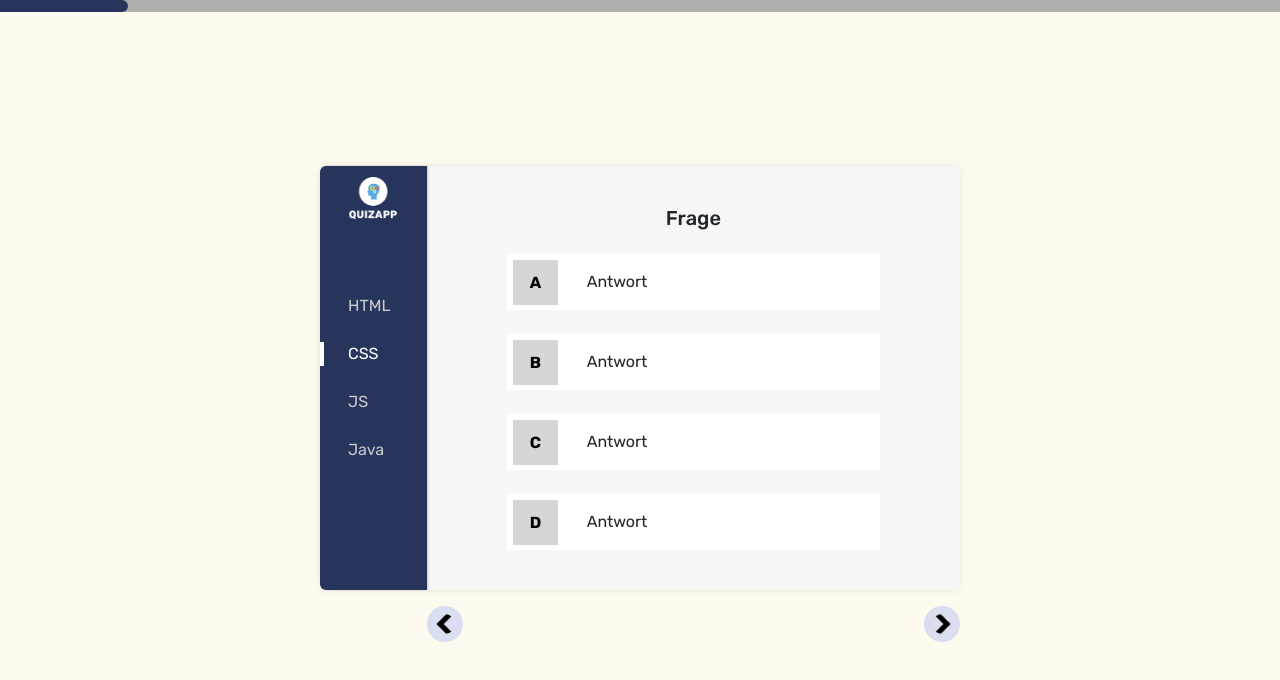
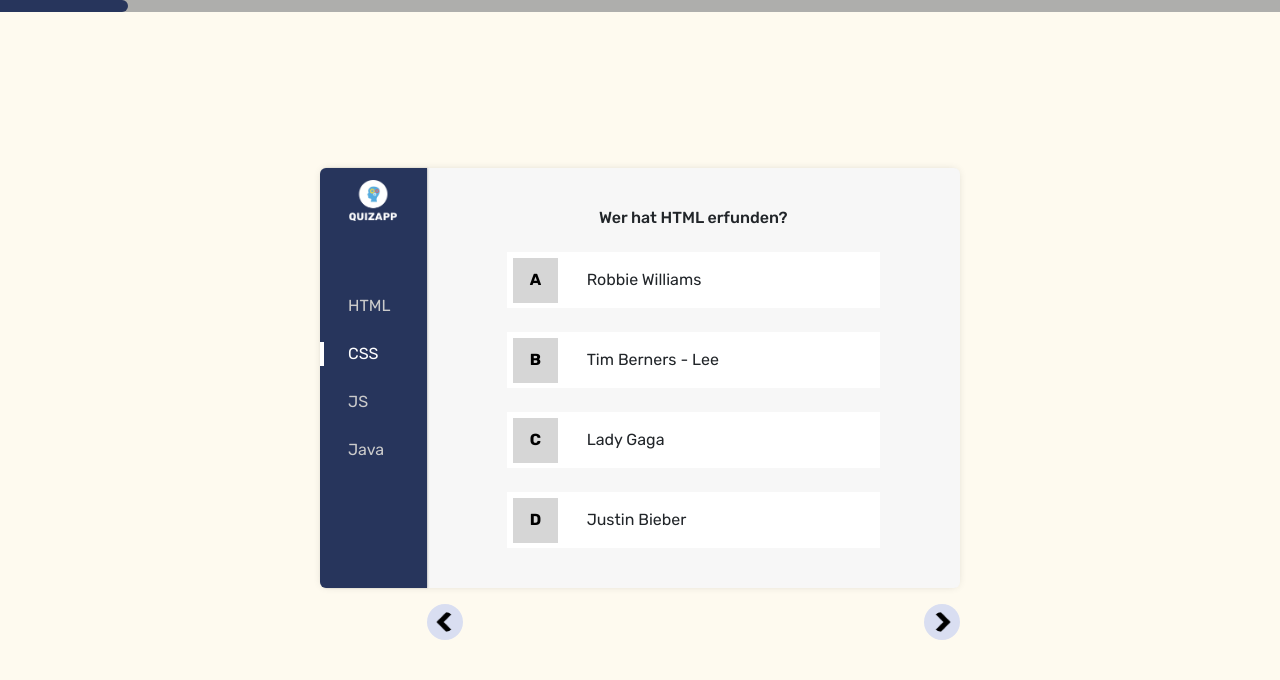
Before and after one commit to JohannesSpringer/QuizApp, a website: page index.html in a window 1280 px wide. Drawn offline with nearby package versions, Linux system fonts and the light colour scheme.

Commit message:
added JS functions showQuestion and answer

```diff
--- a/index.html
+++ b/index.html
@@ -34,33 +34,33 @@
         </div>
         <div class="col-md-10">
           <div class="card-body">
-            <h5 class="card-title">Frage</h5>
+            <h5 class="card-title" id="question-text">Frage</h5>
 
             <div class="card mb-4">
-              <div class="card-body card-body-content">
+              <div class="card-body card-body-content" id="answer_1_card" onclick="answer('answer_1')">
                 <div class="card-body-choice">A</div>
-                Antwort
+                <span id="answer_1"></span>
               </div>
             </div>
 
             <div class="card mb-4">
-              <div class="card-body card-body-content">
+              <div class="card-body card-body-content" id="answer_2_card" onclick="answer('answer_2')">
                 <div class="card-body-choice">B</div>
-                Antwort
+                <span id="answer_2"></span>
               </div>
             </div>
 
             <div class="card mb-4">
-              <div class="card-body card-body-content">
+              <div class="card-body card-body-content" id="answer_3_card" onclick="answer('answer_3')">
                 <div class="card-body-choice">C</div>
-                Antwort
+                <span id="answer_3"></span>
               </div>
             </div>
 
             <div class="card mb-4">
-              <div class="card-body card-body-content">
+              <div class="card-body card-body-content" id="answer_4_card" onclick="answer('answer_4')">
                 <div class="card-body-choice">D</div>
-                Antwort
+                <span id="answer_4"></span>
               </div>
             </div>
           </div>
--- a/script.js
+++ b/script.js
@@ -8,7 +8,15 @@ let questions = [
         "right_answer": '2'
     },
     {
-        "question": 'Was heißt HTML?',
+        "question": 'In welchem deutschen Bundesland liegt der Bodensee?',
+        "answer_1": 'Hessen',
+        "answer_2": 'Sachsen',
+        "answer_3": 'Baden-Württemberg',
+        "answer_4": 'Mecklenbug-Vorpommern',
+        "right_answer": '3'
+    },
+    {
+        "question": 'Wie viele Teile gibt es von Avatar?',
         "answer_1": '1',
         "answer_2": '2',
         "answer_3": '3',
@@ -16,31 +24,46 @@ let questions = [
         "right_answer": '2'
     },
     {
-        "question": 'Was heißt HTML?',
-        "answer_1": '1',
-        "answer_2": '2',
-        "answer_3": '3',
-        "answer_4": '4',
-        "right_answer": '2'
+        "question": 'Aus welchem Kontinent kommen die Big Five?',
+        "answer_1": 'Afrika',
+        "answer_2": 'Australien',
+        "answer_3": 'Südamerika',
+        "answer_4": 'Asien',
+        "right_answer": '1'
     },
     {
-        "question": 'Was heißt HTML?',
-        "answer_1": '1',
-        "answer_2": '2',
-        "answer_3": '3',
-        "answer_4": '4',
-        "right_answer": '2'
-    },
-    {
-        "question": 'Was heißt HTML?',
-        "answer_1": '1',
-        "answer_2": '2',
-        "answer_3": '3',
-        "answer_4": '4',
-        "right_answer": '2'
+        "question": 'Welcher Baum ist kein Laubbaum?',
+        "answer_1": 'Kastanie',
+        "answer_2": 'Buche',
+        "answer_3": 'Linde',
+        "answer_4": 'Lärche',
+        "right_answer": '4'
     },
 ];
 
+let currentQuestion = 0;
+
 function init() {
+    showQuestion();
+}
 
+function showQuestion() {
+    let question = questions[currentQuestion];
+    document.getElementById('question-text').innerHTML = question['question'];
+    document.getElementById('answer_1').innerHTML = question['answer_1'];
+    document.getElementById('answer_2').innerHTML = question['answer_2'];
+    document.getElementById('answer_3').innerHTML = question['answer_3'];
+    document.getElementById('answer_4').innerHTML = question['answer_4'];
 }
+
+function answer(selection) {
+    let question = questions[currentQuestion];
+    let selectedQuestionNumber = selection.slice(-1);
+    let cardId = selection + '_card'
+
+    if(selectedQuestionNumber == question['right_answer']) {
+        document.getElementById(cardId).classList.add = 'bg-green';
+    } else {
+        document.getElementById(cardId).classList.add = 'bg-red';
+    }
+}
--- a/style.css
+++ b/style.css
@@ -66,6 +66,11 @@ body {
     position: relative;
 }
 
+.card-body-content:hover {
+    cursor: pointer;
+    background-color: rgba(0, 0, 0, 0.1);
+}
+
 .card-body-choice {
     background-color: #d6d6d6;
     color: black !important;
@@ -83,6 +88,7 @@ body {
 .card-title {
     text-align: center;
     margin-top: var(--bs-card-title-spacer-y);
+    font-size: medium;
 }
 
 .list-group {
@@ -120,3 +126,7 @@ body {
     background-color: #27355C !important;
     border-radius: 0 0.75rem 0.75rem 0;
 }
+
+.bg-right-answer {
+    background-color: rgba(0, 255, 0, 0.5) !important;
+}
```
